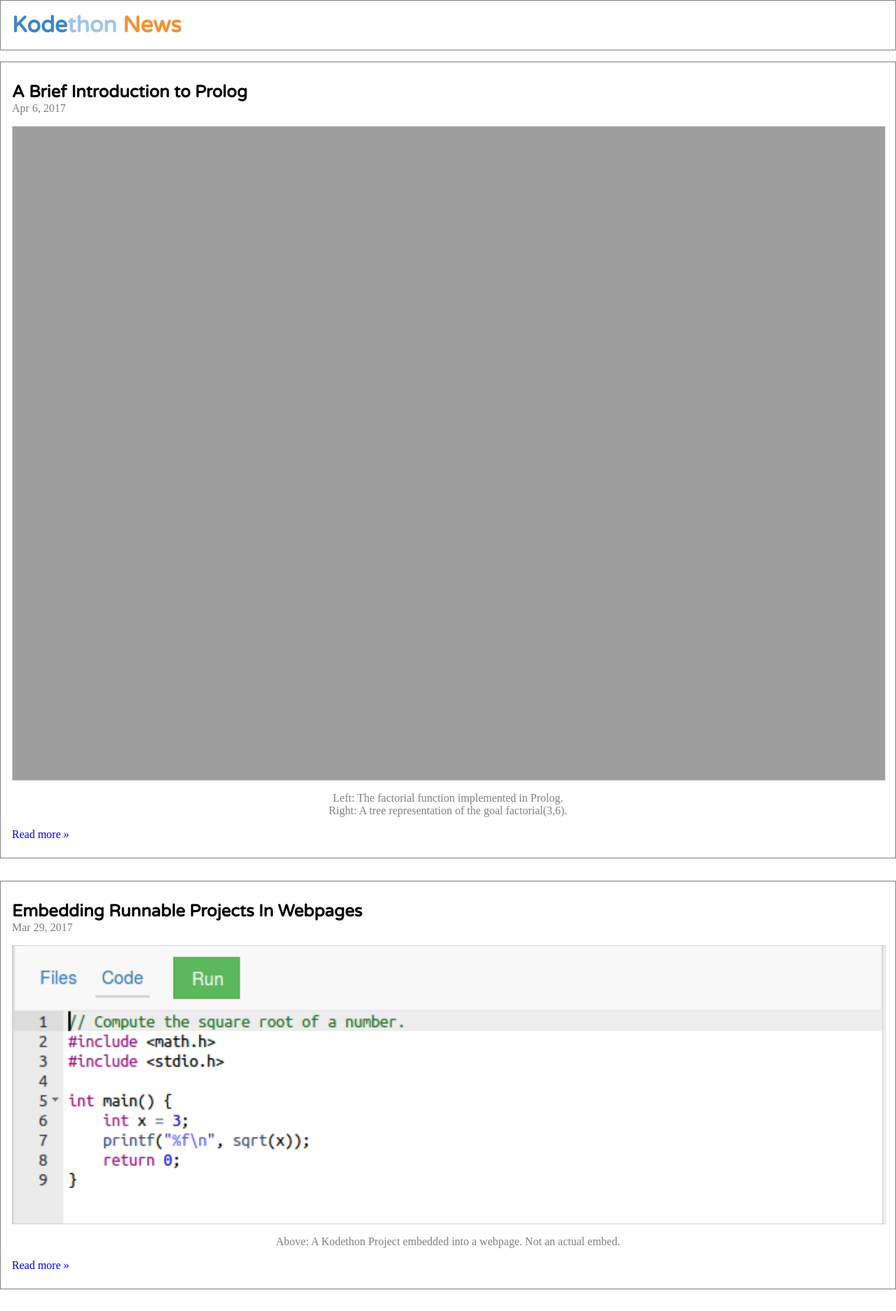
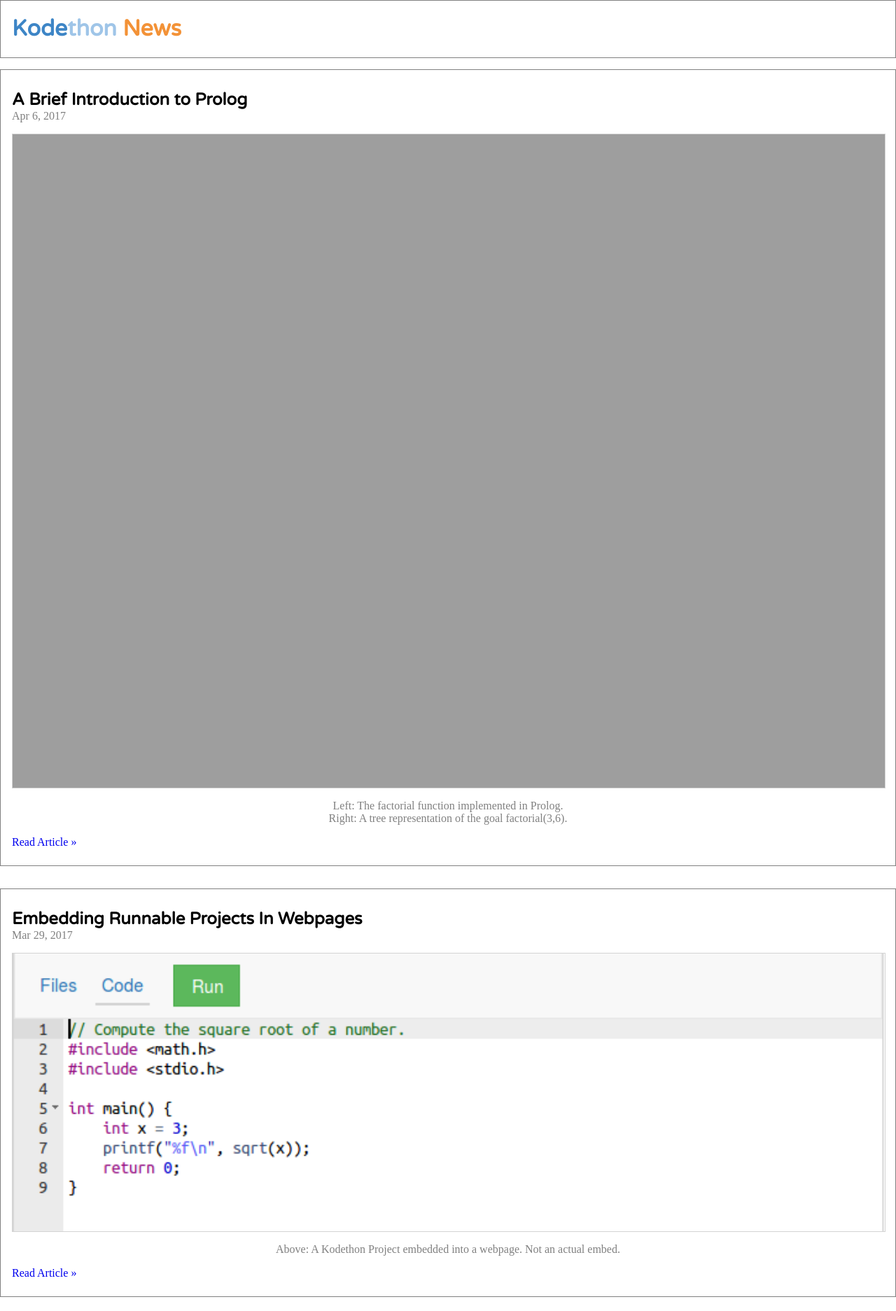
Before and after one commit to kodethon/kodethon.github.io, a Jekyll site: the page built from newsletter.md, in a window 1280 px wide. Shown: the top 1874 px of the page at 70% size. Built offline with Jekyll 4.4.1, drawn with Linux system fonts in a browser that asks for light colours; some of the changed text lies outside the part shown.

Commit message:
Added Bitly property to posts

```diff
--- a/_posts/2017-03-28-hello-world.markdown
+++ b/_posts/2017-03-28-hello-world.markdown
@@ -5,6 +5,7 @@ title:  "Hello, World! My name is Kodethon."
 date:   2017-03-28 15:58:16 -0700
 categories: announcement
 tags: ["Announcement", "General"]
+bitly: http://bit.ly/2o4myjX-kodethon
 ---
 
 <img class="img-fluid" src="{{site.url}}{{site.baseurl}}/images/kodethon_screenshot.png" alt='Kodethon Screenshot' style="border: 1px solid lightgray"/>
--- a/_posts/2017-03-29-new-feature-embed.markdown
+++ b/_posts/2017-03-29-new-feature-embed.markdown
@@ -6,6 +6,7 @@ date:   2017-03-29 15:58:16 -0700
 categories: ['Announcements', 'New Feature']
 tags: ['New Feature', 'Embed']
 #author: Martin Velez and Michael Yen
+bitly: http://bit.ly/2o4tFsD-kodethon
 ---
 
 <img class="img-fluid" src="{{site.url}}{{site.baseurl}}/images/embed_screenshot.png" alt='Kodethon Screenshot' style="border: 1px solid lightgray"/>
--- a/_posts/2017-04-06-prolog-in-kodethon.markdown
+++ b/_posts/2017-04-06-prolog-in-kodethon.markdown
@@ -5,6 +5,7 @@ title:  A Brief Introduction to Prolog
 date:   2017-04-06 12:00:00 -0700
 categories: ["New Feature", "Prolog"]
 tags: ["New Environment", "Prolog", "Tutorial"]
+bitly: http://bit.ly/2o2oDw2-kodethon
 ---
 
 <img src="{{site.url}}{{site.baseurl}}/images/prolog_factorial.png" alt="Factorial Recursion in Prolog" class="img-fluid mx-auto d-block" style="border: 1px solid lightgrey"/>
--- a/newsletter.md
+++ b/newsletter.md
@@ -18,13 +18,10 @@ a:hover {
 	background-color: #ffffff;
 	border: 1px solid gray;
 	padding-left: 1rem;
-	padding-top: 1rem;
-	padding-bottom: 1rem;
 	margin:0;
 }
 
 .header h1{
-	margin:0;
 }
 
 body {
@@ -66,11 +63,11 @@ img {
 
 <div class="content">
 
-	{% for post in site.posts limit:6 %}
+	{% for post in site.posts limit:3 %}
 		<div class="post">
 			<h2>{{ post.title }}</h2>
 			<p style="color:grey;margin-top:0">{{ post.date | date: "%b %-d, %Y" }}</p>
-			{{ post.excerpt }} <p><a href="{{post.url | absolute_url }}">Read more &raquo;</a></p>
+			{{ post.excerpt }} <p><a href="{{ post.bitly }}">Read Article &raquo;</a></p>
 		</div>
 	{% endfor %}
 
```
